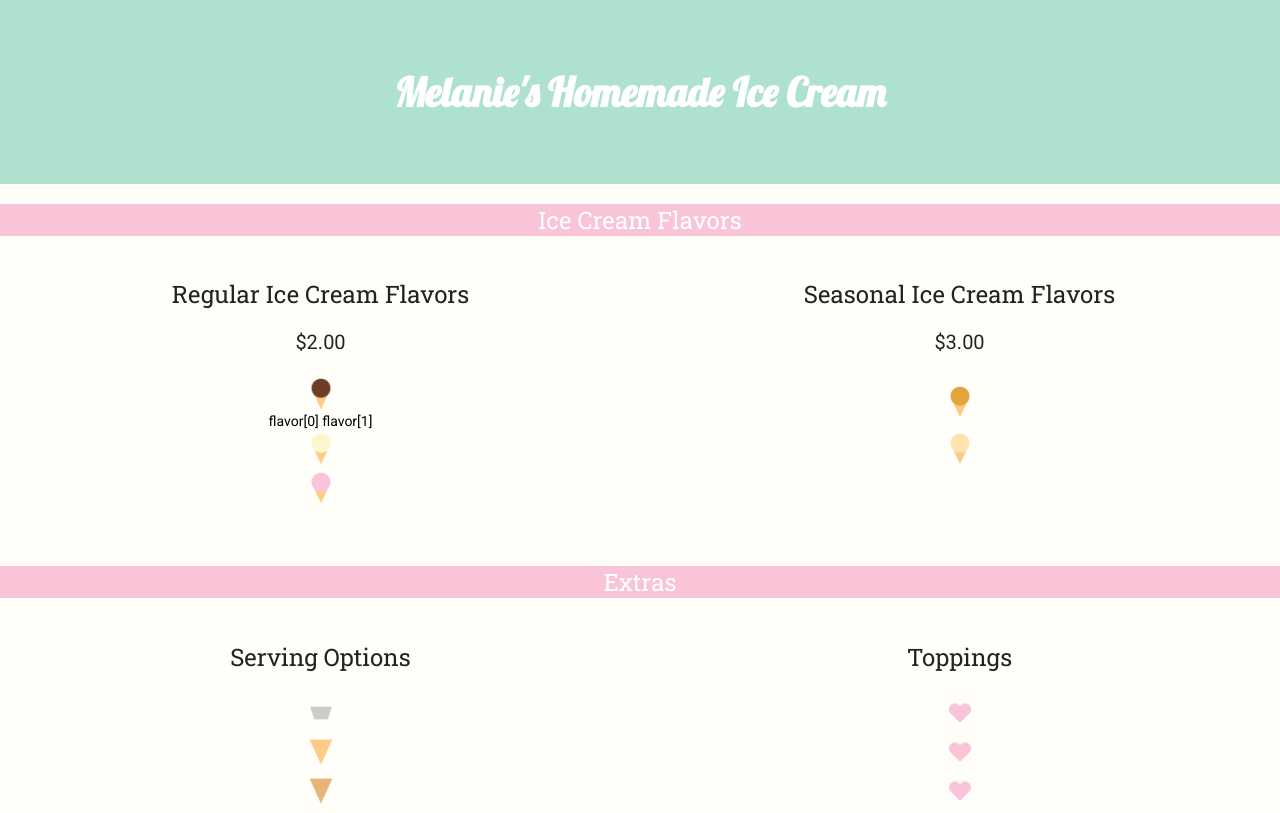
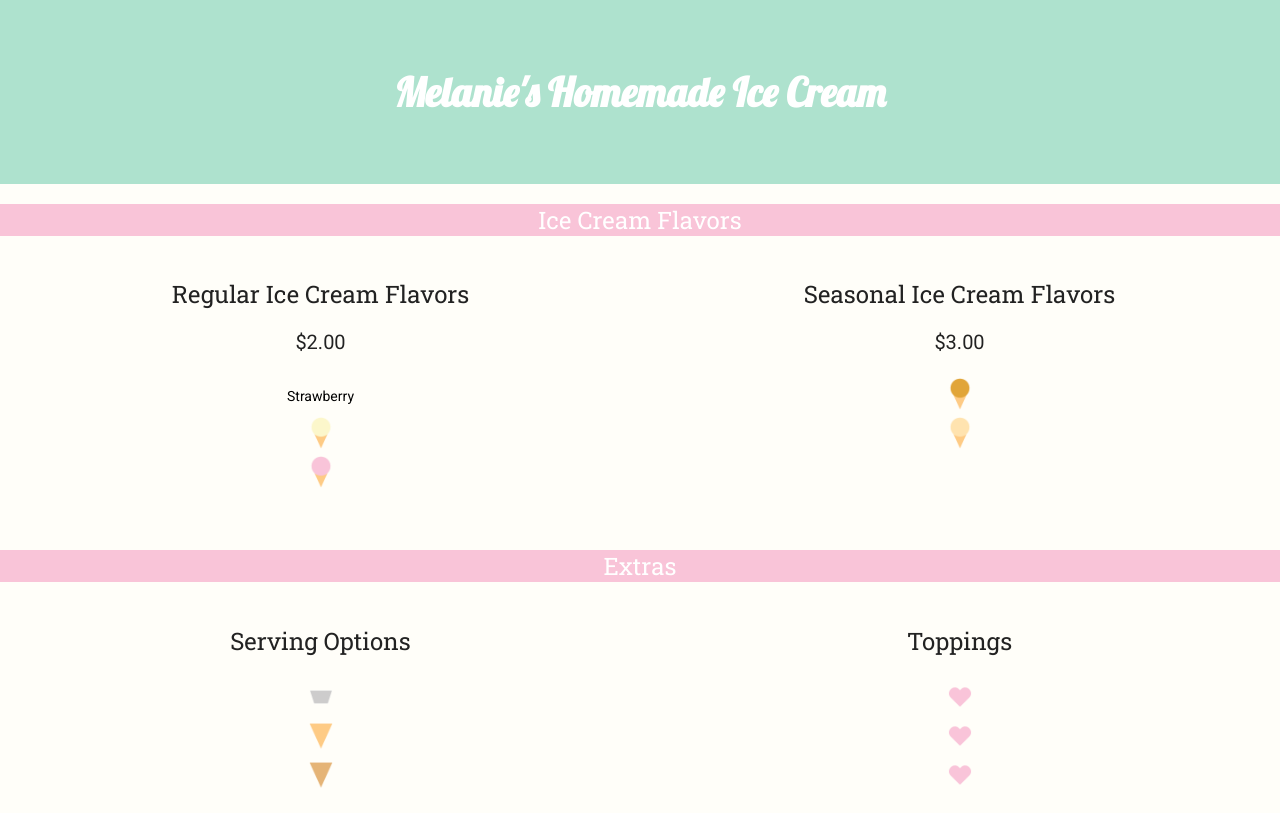
Before and after one commit to melanieps1/js-ice-cream-menu, a plain HTML site: page app/index2.html in a window 1280 px wide. Drawn offline with Linux system fonts and the light colour scheme.

Commit message:
commented out unnecessary loop work

```diff
--- a/app/index2.html
+++ b/app/index2.html
@@ -30,8 +30,9 @@
 					<td>
 						<div id="regFlavor1">
 							<img src="images/chocolate.png" width="24px"><br>
-							<span>flavor[0]</span>
-							<span>flavor[1]</span>
+							<span>flavor[0]</span><br>
+							<span>flavor[1]</span><br>
+							<span>flavor[2]</span><br>
 						</div>
 					<td><img src="images/pumpkin.png" width="24px"><p id="seasonalFlavor1"></p></td>
 				</tr>
--- a/app/main2.js
+++ b/app/main2.js
@@ -7,13 +7,10 @@ var regFlavor3 = document.getElementById('regFlavor3');
 
 
 for (var i = 0; i < regFlavors.length; i++) {
-	// document.write(
-	// 	"Regular Flavor " + i + " : " +
-	// 	regFlavors[i] + "<br>");
-
 	// regFlavor1.innerHTML = regFlavors[i];
 	var flavor = regFlavors[i];
 	// console.log(flavor[0])
+	regFlavor1.innerHTML = flavor[0];
 }
 
 // for (var i = 0; i < seasonalFlavors.length; i++) {
```
Also changed, not shown: README.md.
